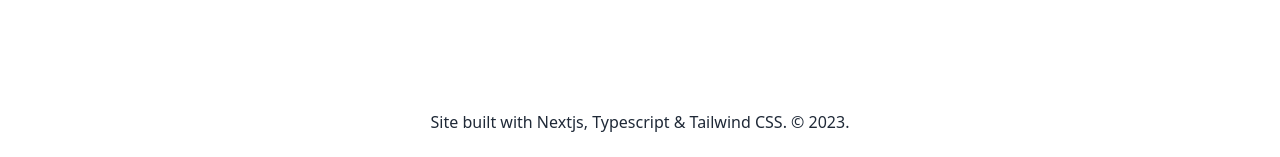
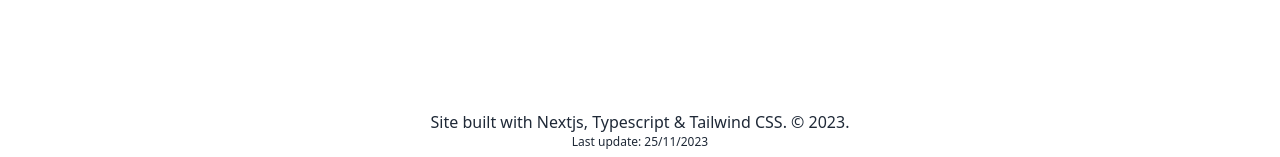
Before and after one commit to Reubotimus/portfolio, a Next.js app: page / in a window 1280 px wide. Shown: the part 795-952 px from the top of the page. Built offline with nearby package versions, Linux system fonts and the light colour scheme.

Commit message:
deploy10

```diff
--- a/src/app/layout.tsx
+++ b/src/app/layout.tsx
@@ -25,7 +25,10 @@ export default function RootLayout({
             <NavBarResp/>
             {children}
             <Analytics />
-            <footer className='text-center bottom-0 font-sans py-10'>Site built with Nextjs, Typescript & Tailwind CSS. © 2023.</footer>
+            <div className='py-10 text-center bottom-0'>
+              <footer>Site built with Nextjs, Typescript & Tailwind CSS. © 2023.</footer>
+              <p className='text-xs'>Last update: 25/11/2023</p>
+            </div>
           </div>
         </Providers>
       </body>
```
